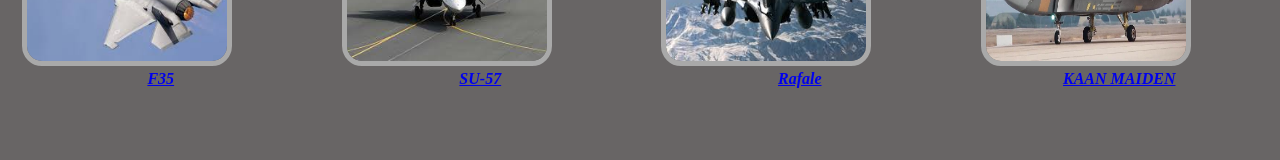
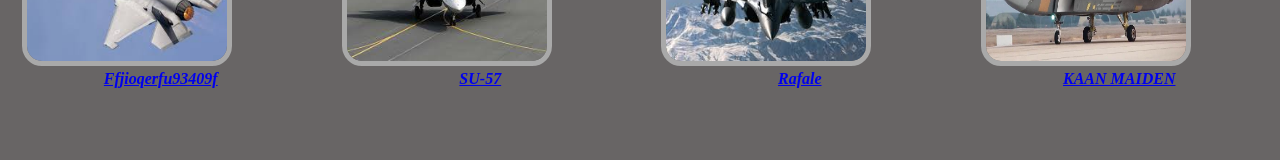
Before and after one commit to muhammadsalar0/jet_info, a plain HTML site: page index.html in a window 1280 px wide. Shown: the part 455-615 px from the top of the page. Drawn offline with Linux system fonts and the light colour scheme.

Commit message:
changed jet name

```diff
--- a/index.html
+++ b/index.html
@@ -74,7 +74,7 @@
                 <td>
                     <a href="F35.html">
                         <img src="F35.jpeg">
-                        <p style="text-align: center">F35</p>
+                        <p style="text-align: center">Ffjioqerfu93409f</p>
                     </a>
                 </td>
                 <td>
```
